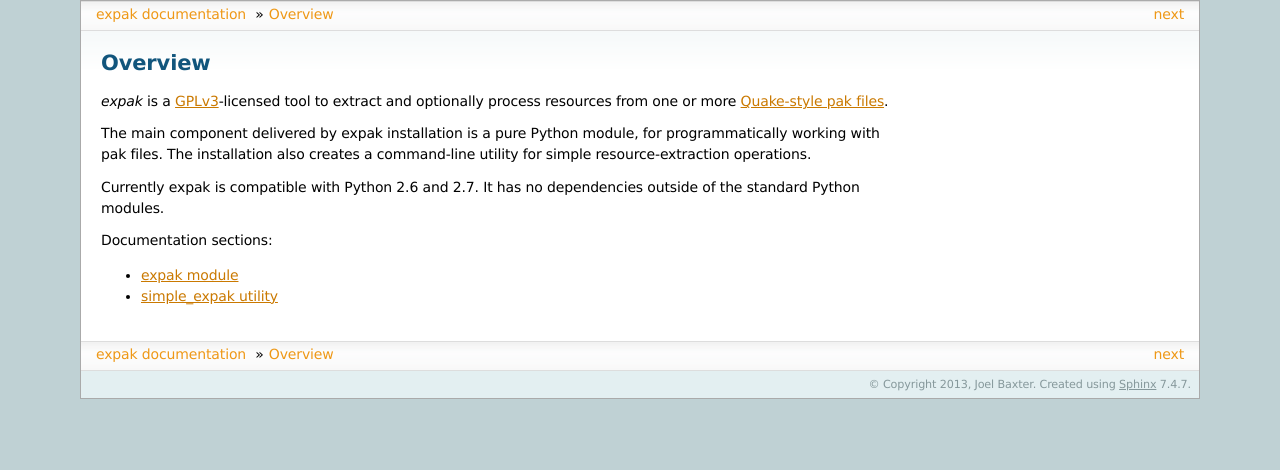
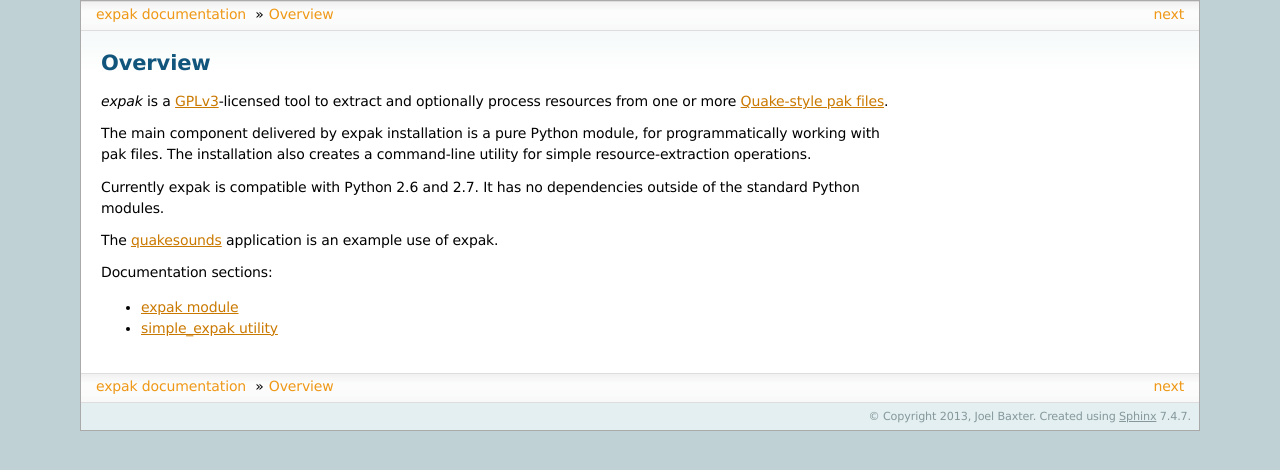
Before and after one commit to neogeographica/expak, a Sphinx documentation site: the page built from docs/index.rst, in a window 1280 px wide. Shown: the top 470 px of the page. Built offline with Sphinx 7.4.7, drawn with Linux system fonts in a browser that asks for light colours; the version number could not be read and is left out.

Commit message:
add a link to quakesounds as an example use
It’s not worth spinning a new version distribution to contain the updated readme, but I’ll go ahead and put it in the master branch to make it more visible.

```diff
--- a/README.rst
+++ b/README.rst
@@ -23,8 +23,11 @@
 Currently expak is compatible with Python 2.6 and 2.7. It has no dependencies
 outside of the standard Python modules.
 
+The quakesounds_ application is an example use of expak.
+
 .. _GPLv3: http://www.gnu.org/copyleft/gpl.html
 .. _Quake-style pak files: http://quakewiki.org/wiki/.pak
+.. _quakesounds: https://github.com/neogeographica/quakesounds
 
 
 .. _prerequisites_section:
--- a/docs/blurb.txt
+++ b/docs/blurb.txt
@@ -8,5 +8,8 @@
 Currently expak is compatible with Python 2.6 and 2.7. It has no dependencies
 outside of the standard Python modules.
 
+The quakesounds_ application is an example use of expak.
+
 .. _GPLv3: http://www.gnu.org/copyleft/gpl.html
 .. _Quake-style pak files: http://quakewiki.org/wiki/.pak
+.. _quakesounds: https://github.com/neogeographica/quakesounds
```
